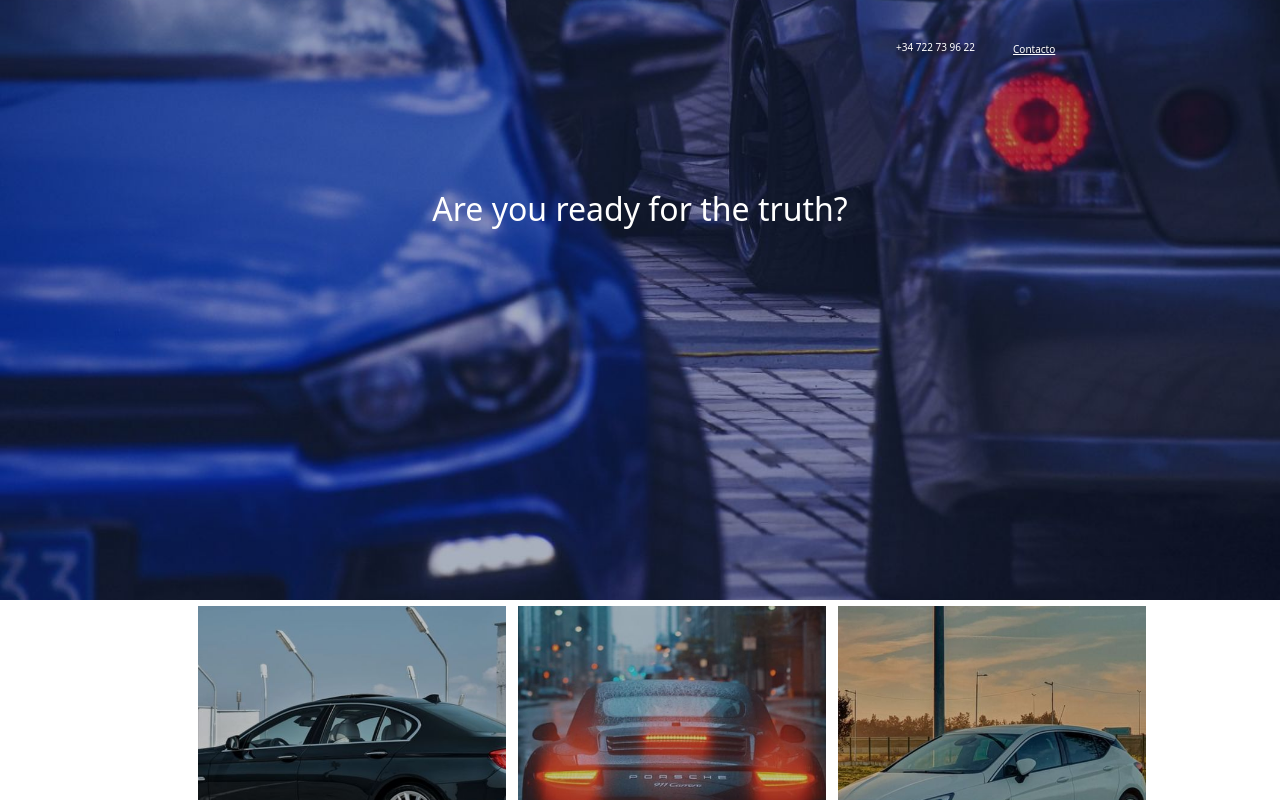
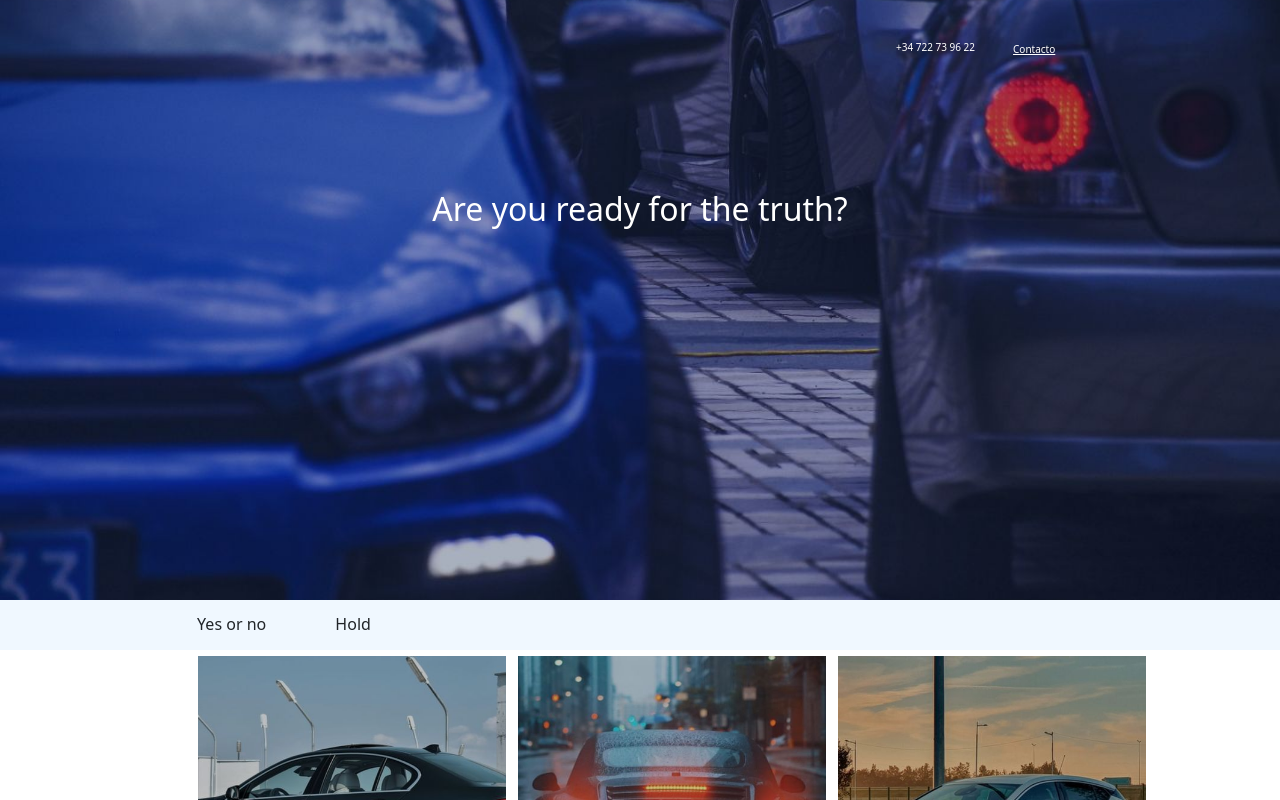
Before and after one commit to JuanCaminaLorenzo/turbotest, a React (Create React App) app: page / in a window 1280 px wide. Shown: the top 800 px of the page. Built offline with nearby package versions, Linux system fonts and the light colour scheme.

Commit message:
yes or no 1

```diff
--- a/package.json
+++ b/package.json
@@ -8,6 +8,7 @@
     "@testing-library/user-event": "^13.5.0",
     "bootstrap": "^5.2.1",
     "react": "^18.2.0",
+    "react-anchor-link-smooth-scroll": "^1.0.12",
     "react-bootstrap": "^2.5.0",
     "react-dom": "^18.2.0",
     "react-image-gallery": "^1.2.9",
--- a/src/App.js
+++ b/src/App.js
@@ -16,6 +16,7 @@ import imagen7 from './assets/img/bluesky.jpeg';
 import imagen8 from './assets/img/stop_car.jpeg';
 import Nav from 'react-bootstrap/Nav';
 import Image from 'react-bootstrap/Image';
+import AnchorLink from 'react-anchor-link-smooth-scroll'
 
 
 import './App.css';
@@ -44,6 +45,14 @@ const App = () => (
         </section>
 
 
+      </section>
+      <section>
+        <section className={styles.barra2}>
+          <div className={styles.barraContenedor}>
+            <article className={styles.barra}> Yes or no</article>
+            <article className={styles.barra}>Hold</article>
+          </div>
+        </section>
       </section>
 
       <section className={styles.contenedorGrid}>
--- a/src/styles.module.css
+++ b/src/styles.module.css
@@ -129,3 +129,17 @@ font-size:xx-large;
     left: 10px;
     color: white;
   }
+
+  .barra2{
+    width: 100%;
+    background-color:aliceblue;
+    height: 50px;
+  }
+  .barra{
+    display: inline-block;
+    margin-left: 6%;
+    margin-top: 1%;
+  }
+  .barraContenedor{
+    margin-left: 10%;
+  }
```
Also changed, not shown: 1 other file (tests, documents, lock files or other folders).
